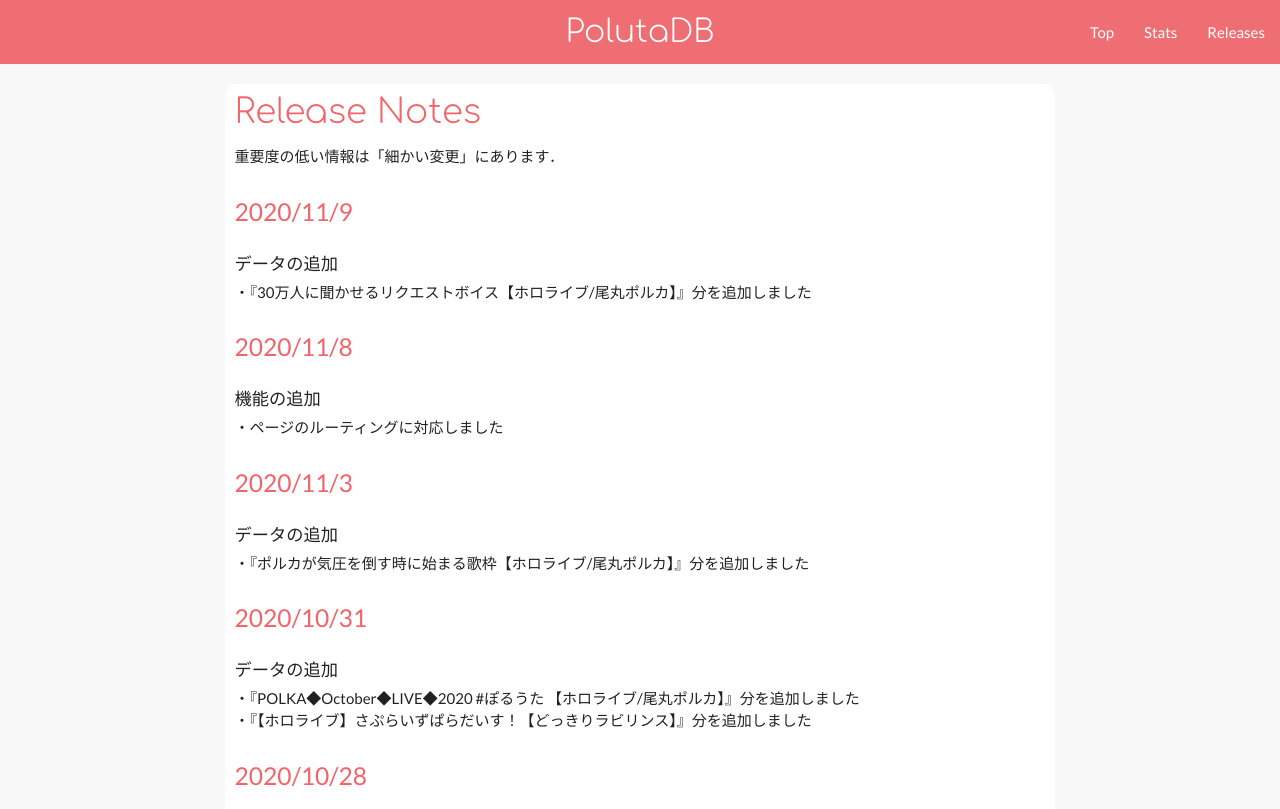
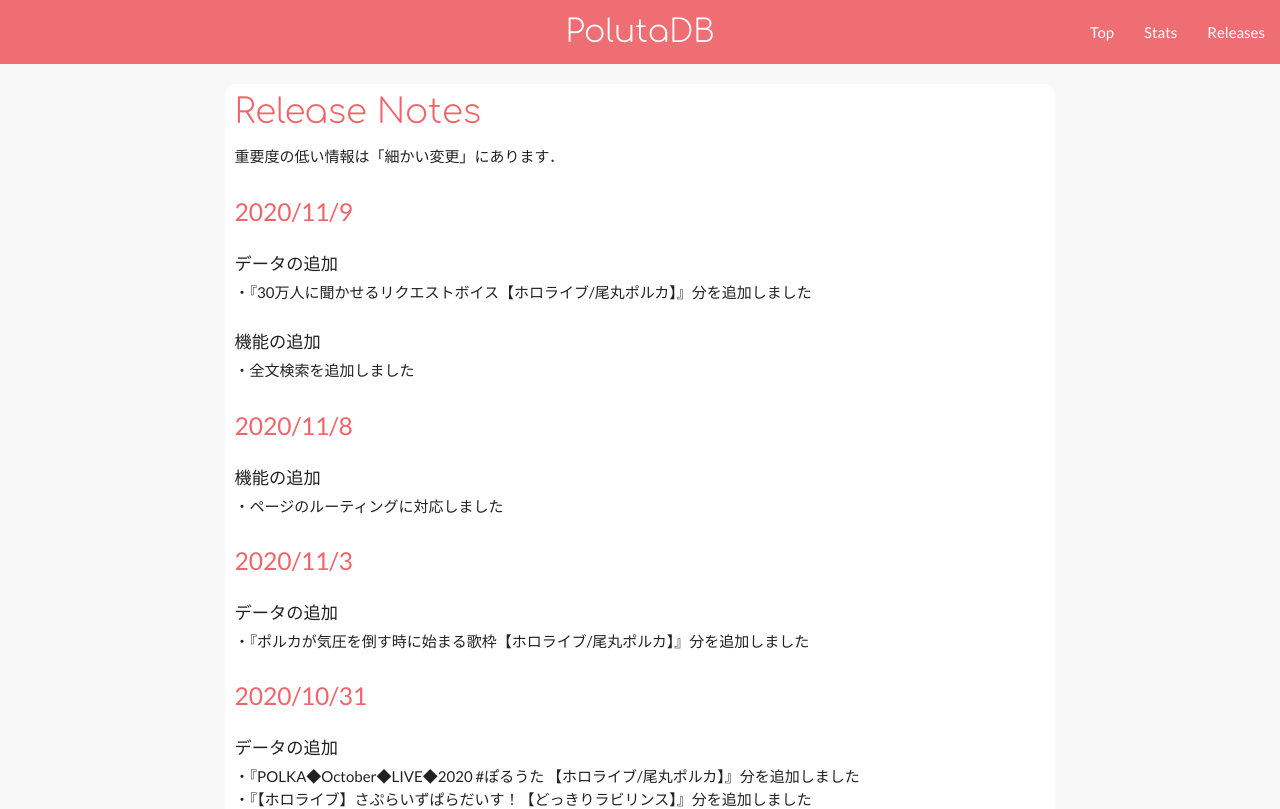
Before and after one commit to YunosukeY/polutadb, a React (Create React App) app: page /releases in a window 1280 px wide. Shown: the top 809 px of the page. Built offline with nearby package versions, Linux system fonts and the light colour scheme.

Commit message:
add release note

```diff
--- a/src/app/releases.tsx
+++ b/src/app/releases.tsx
@@ -9,6 +9,8 @@ export function Releases() {
       <Date date='2020/11/9' />
       <ContentType type='データの追加' />
       <Content content='『30万人に聞かせるリクエストボイス【ホロライブ/尾丸ポルカ】』分を追加しました' />
+      <ContentType type='機能の追加' />
+      <Content content='全文検索を追加しました' />
 
       <Date date='2020/11/8' />
       <ContentType type='機能の追加' />
```
